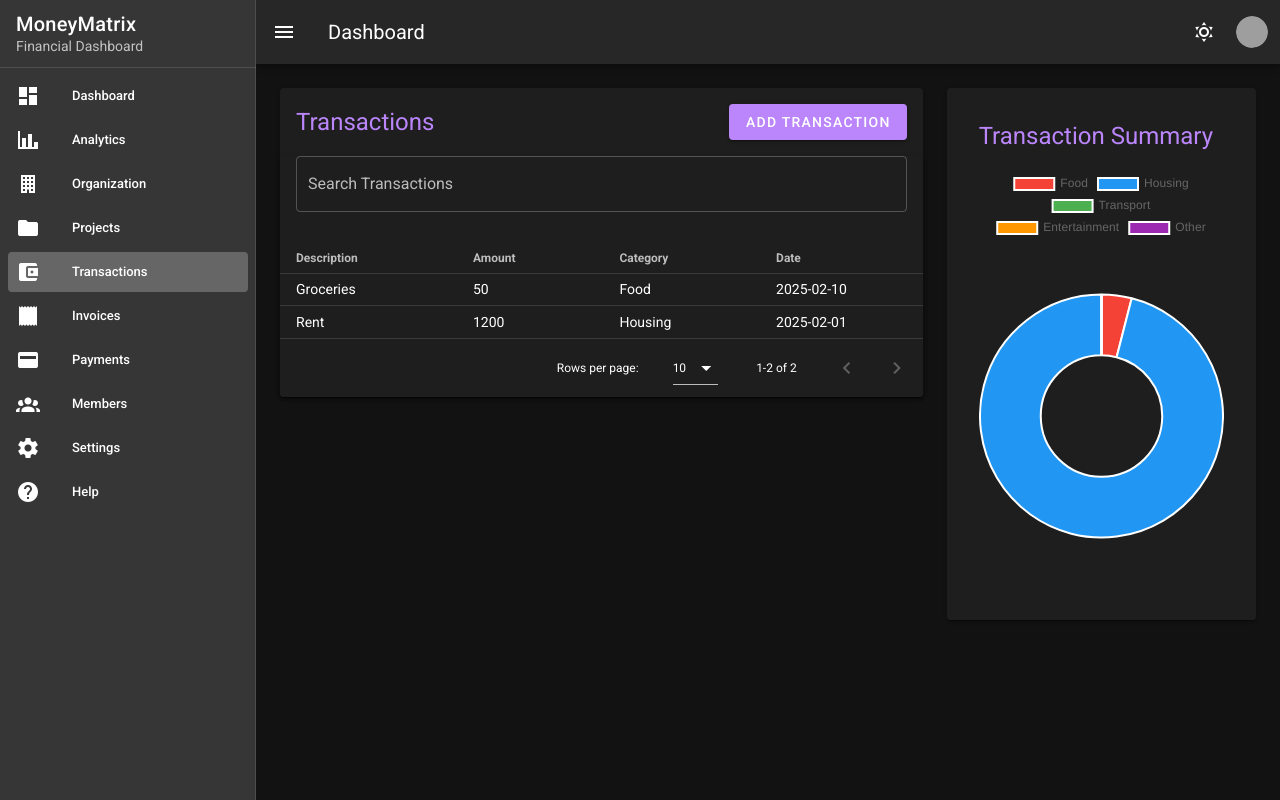
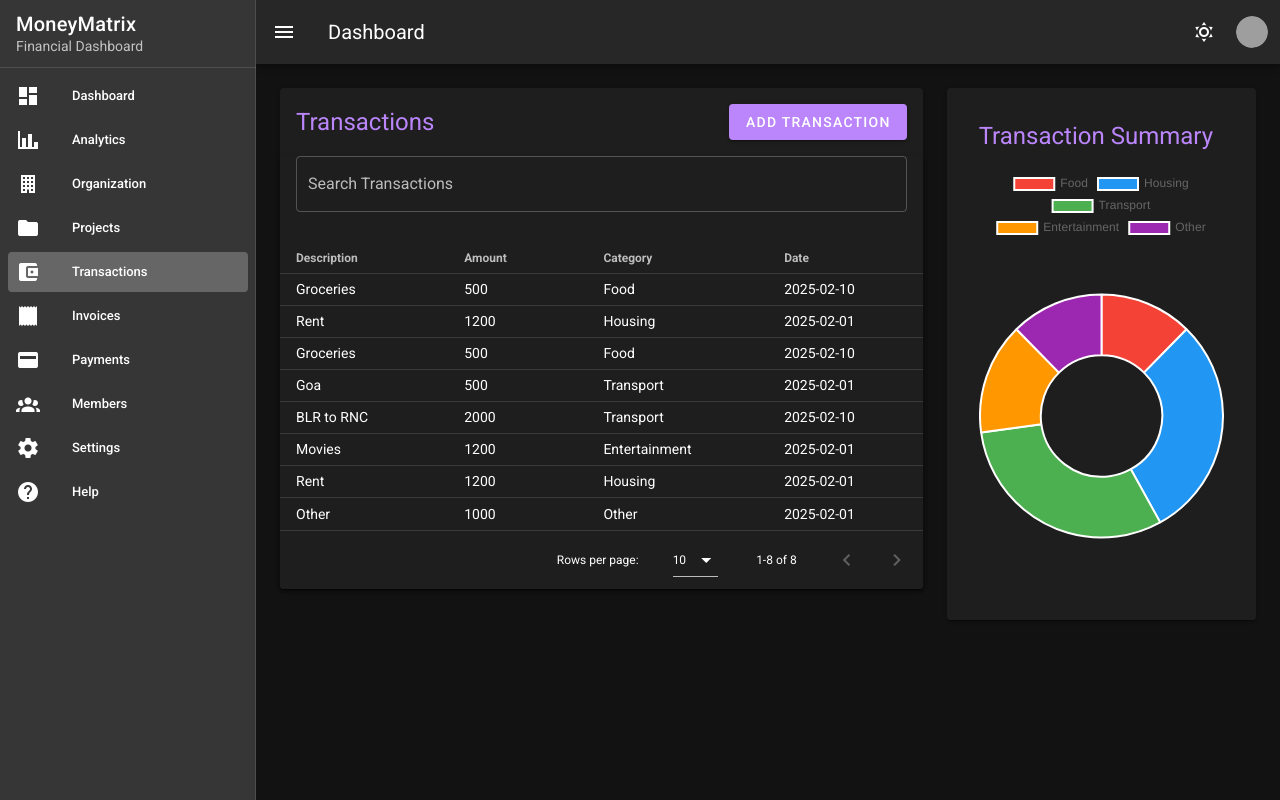
Before and after one commit to rkgupta-dev/finance-dashboard, a Vue app: page /transactions in a window 1280 px wide. Built offline with nearby package versions, Linux system fonts and the light colour scheme; grey boxes are pictures that could not be loaded.

Commit message:
updates transactions page

```diff
--- a/src/views/TransactionsView.vue
+++ b/src/views/TransactionsView.vue
@@ -108,7 +108,7 @@ export default {
       transactions: [
         {
           description: "Groceries",
-          amount: 50,
+          amount: 500,
           category: "Food",
           date: "2025-02-10",
         },
@@ -116,6 +116,42 @@ export default {
           description: "Rent",
           amount: 1200,
           category: "Housing",
+          date: "2025-02-01",
+        },
+        {
+          description: "Groceries",
+          amount: 500,
+          category: "Food",
+          date: "2025-02-10",
+        },
+        {
+          description: "Goa",
+          amount: 500,
+          category: "Transport",
+          date: "2025-02-01",
+        },
+        {
+          description: "BLR to RNC",
+          amount: 2000,
+          category: "Transport",
+          date: "2025-02-10",
+        },
+        {
+          description: "Movies",
+          amount: 1200,
+          category: "Entertainment",
+          date: "2025-02-01",
+        },
+        {
+          description: "Rent",
+          amount: 1200,
+          category: "Housing",
+          date: "2025-02-01",
+        },
+        {
+          description: "Other",
+          amount: 1000,
+          category: "Other",
           date: "2025-02-01",
         },
       ],
```
